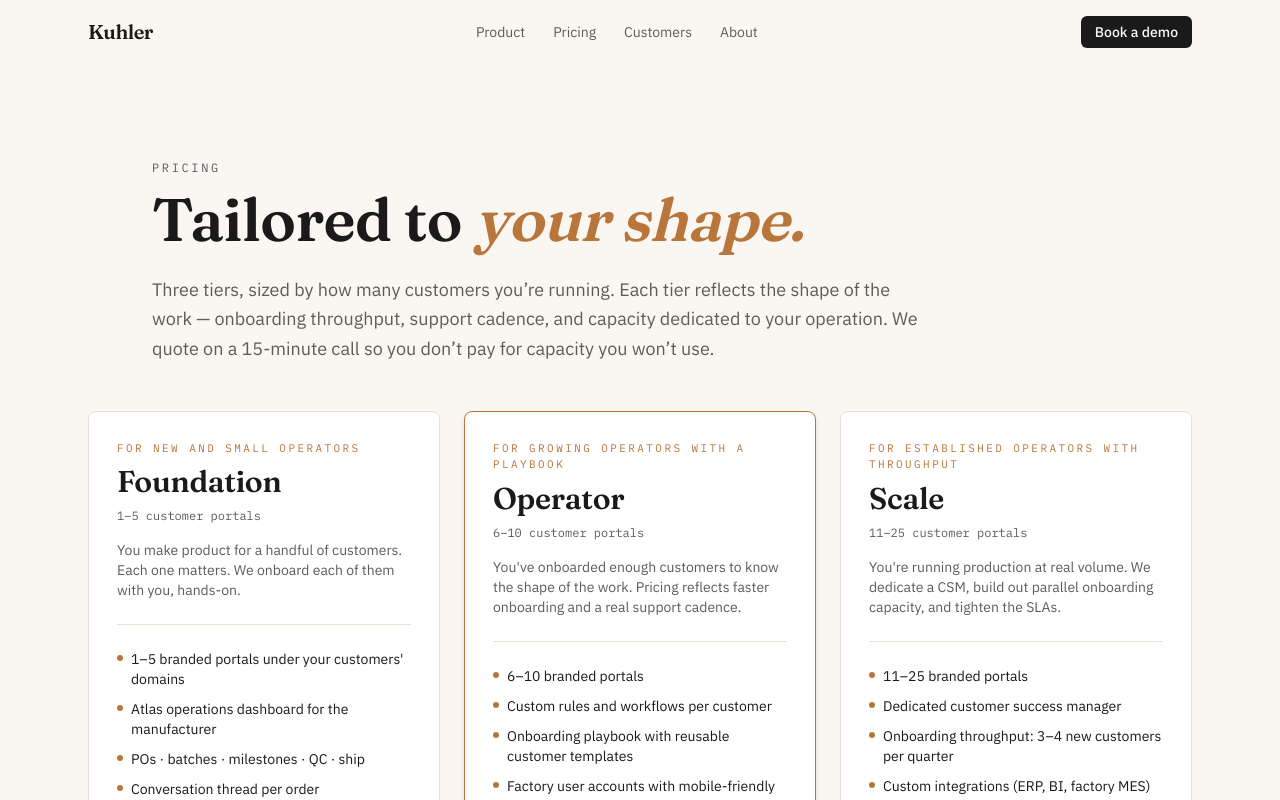
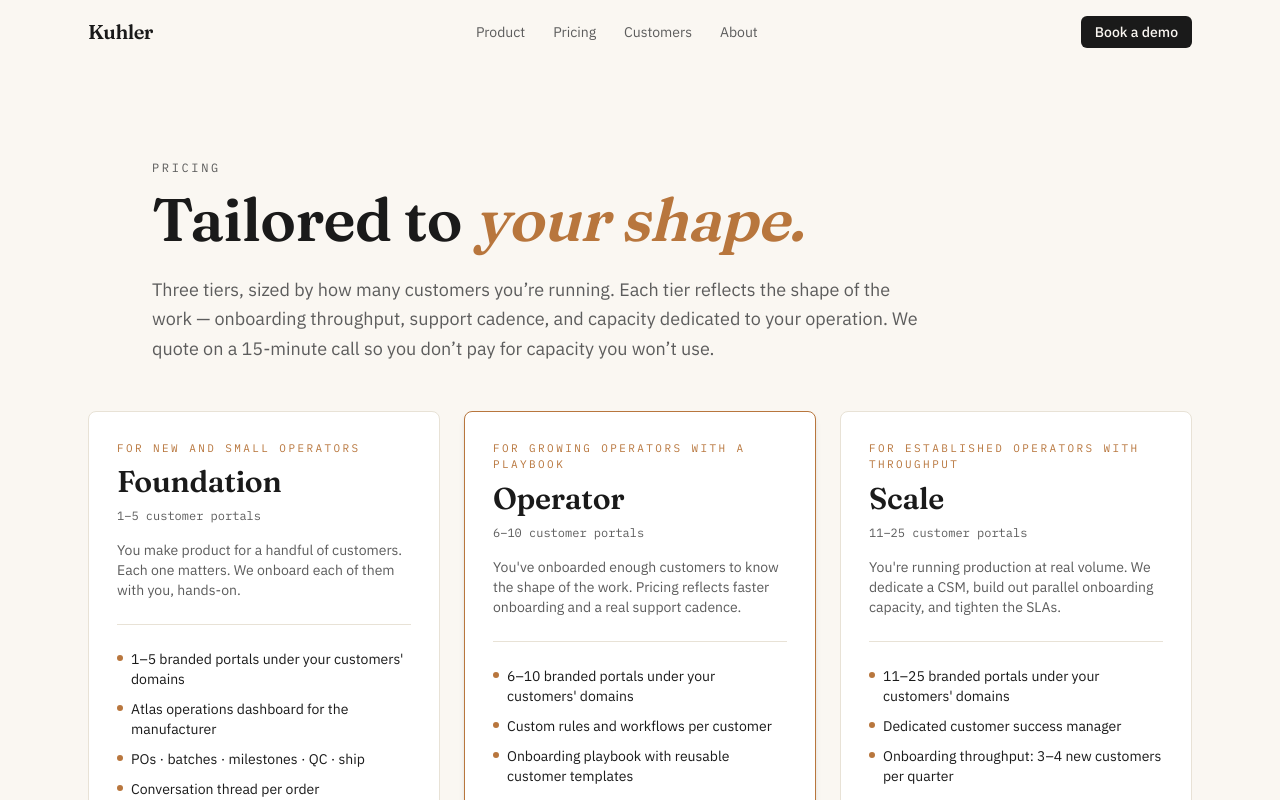
Before and after one commit to wsew2217/atlas-demo, a Next.js app: page /marketing/pricing in a window 1280 px wide. Shown: the top 800 px of the page. Built offline with nearby package versions, Linux system fonts and the light colour scheme.

Commit message:
Update page.tsx

```diff
--- a/app/marketing/pricing/page.tsx
+++ b/app/marketing/pricing/page.tsx
@@ -33,7 +33,7 @@ const tiers = [
       'You\'ve onboarded enough customers to know the shape of the work. Pricing reflects faster onboarding and a real support cadence.',
     cta: 'Talk to us',
     features: [
-      '6–10 branded portals',
+      '6–10 branded portals under your customers\' domains',
       'Custom rules and workflows per customer',
       'Onboarding playbook with reusable customer templates',
       'Factory user accounts with mobile-friendly UI',
@@ -49,7 +49,7 @@ const tiers = [
       'You\'re running production at real volume. We dedicate a CSM, build out parallel onboarding capacity, and tighten the SLAs.',
     cta: 'Talk to us',
     features: [
-      '11–25 branded portals',
+      '11–25 branded portals under your customers\' domains',
       'Dedicated customer success manager',
       'Onboarding throughput: 3–4 new customers per quarter',
       'Custom integrations (ERP, BI, factory MES)',
```
